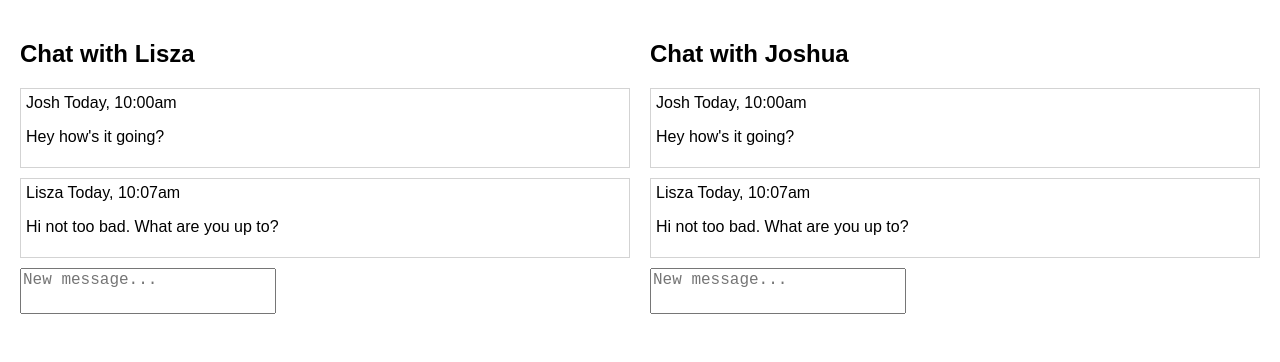
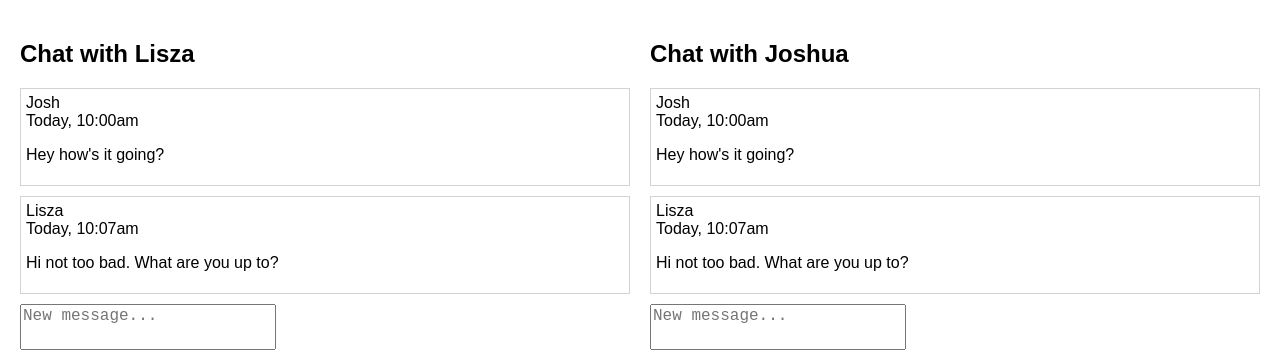
Before and after one commit to lisza/littlechat, a React (Create React App) app: page / in a window 1280 px wide. Shown: the top 362 px of the page. Built offline with nearby package versions, Linux system fonts and the light colour scheme.

Commit message:
Add Message component

```diff
--- /dev/null
+++ b/src/components/Message.js
@@ -0,0 +1,21 @@
+import React from 'react';
+
+const message = (props) => {
+  const style = {
+    message: {
+      border: '1px solid lightgrey',
+      marginBottom: '10px',
+      padding: '5px',
+    }
+  };
+
+  return (
+    <div style={style.message}>
+      <div style={style.author}>{props.author}</div>
+      <div style={style.date}>{props.date}</div>
+      <p style={style.text}>{props.text}</p>
+    </div>
+  );
+};
+
+export default message;
--- a/src/components/MessageList.js
+++ b/src/components/MessageList.js
@@ -1,18 +1,13 @@
 import React from 'react';
+import Message from './Message';
 
 const messageList = (props) => {
-  const style = {
-      border: '1px solid lightgrey',
-      marginBottom: '10px',
-      padding: '5px',
-  };
-
-  return props.messages.map((message) => {
-    return <div
-      style={style}>
-      {message.author} {message.date}
-      <p>{message.text}</p>
-    </div>
+  return props.messages.map((message, index) => {
+    return <Message
+      text={message.text}
+      author={message.author}
+      date={message.date}
+      key={`message-${index}`} />
   });
 }
 
```
